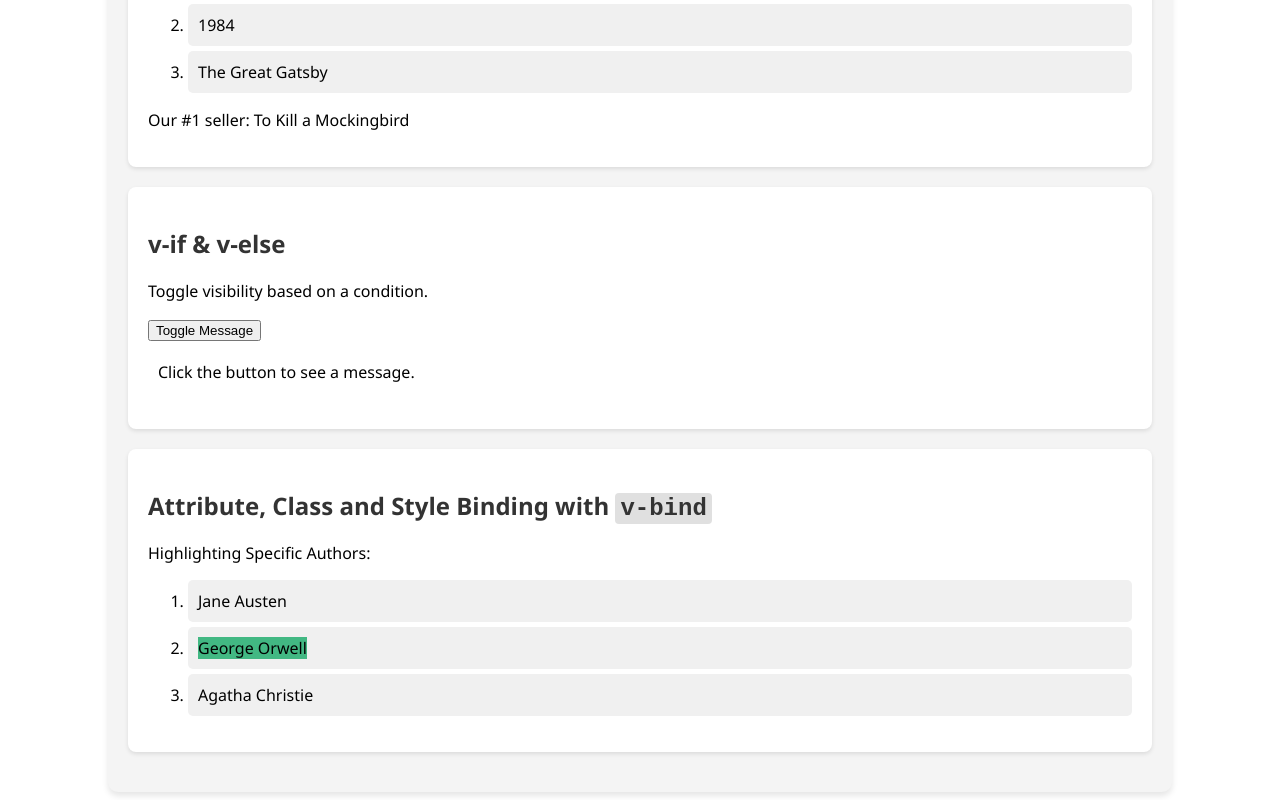
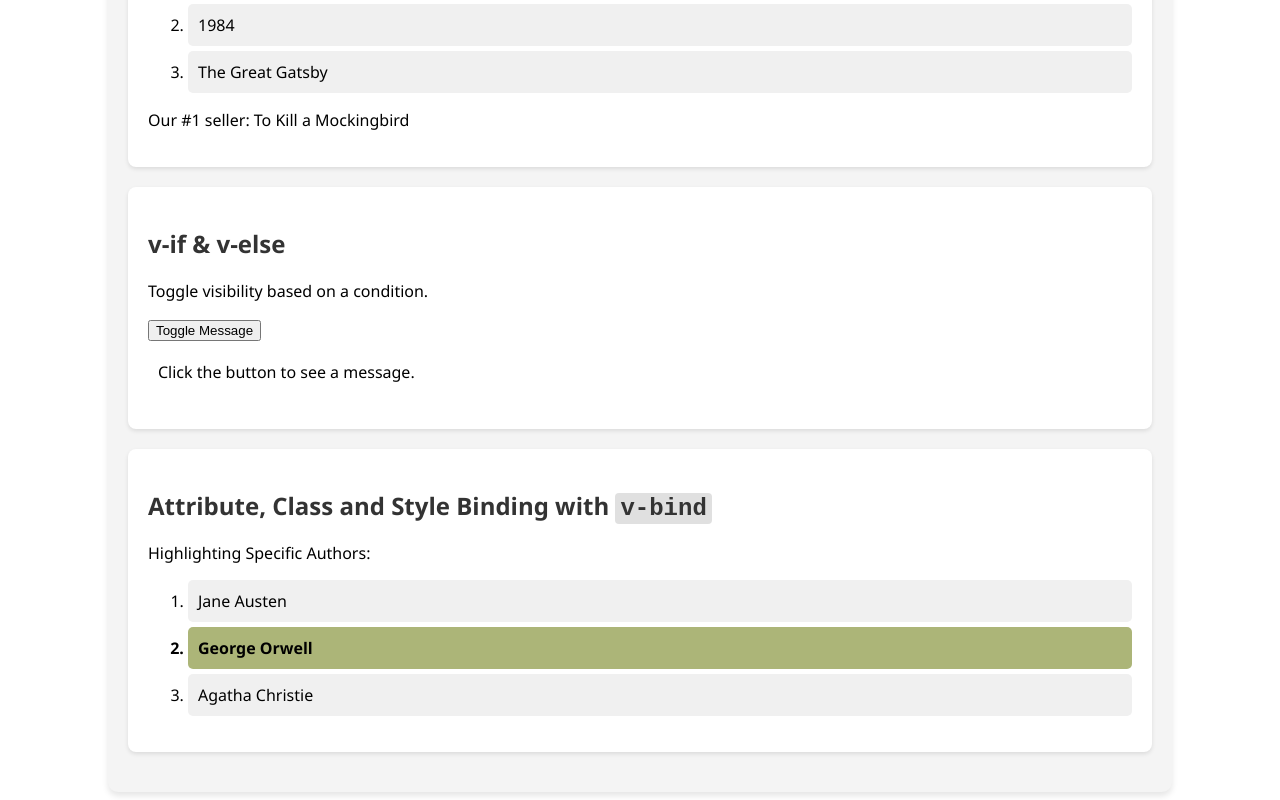
Before and after one commit to YoMoCo/FIT5032-efolio-moco, a Vue app: page / in a window 1280 px wide. Shown: the part 2322-3122 px from the top of the page. Built offline with nearby package versions, Linux system fonts and the light colour scheme.

Commit message:
final updates

```diff
--- a/src/components/JSON.vue
+++ b/src/components/JSON.vue
@@ -103,11 +103,11 @@
     <section class="lab-section">
       <h2>Attribute, Class and Style Binding with <code>v-bind</code></h2>
       <p>Highlighting Specific Authors:</p>
-      <ol>
-        <li v-for="author in authors" :key="author.name">
-          <span :class="{ highlight: author.name === orwell.name }">{{ author.name }}</span>
-        </li>
-      </ol>
+    <ol>
+      <li v-for="author in authors" :class="{ highlight: author.name === 'George Orwell' }" :key="author.name"
+      >{{ author.name }}
+      </li>
+    </ol>
 
     </section>
   </div>
@@ -189,7 +189,8 @@ h1 {
 }
 
 .highlight {
-  background-color: #42b883;
+  background-color: #acb578;
+  font-weight: bold;
 }
 
 code {
```
